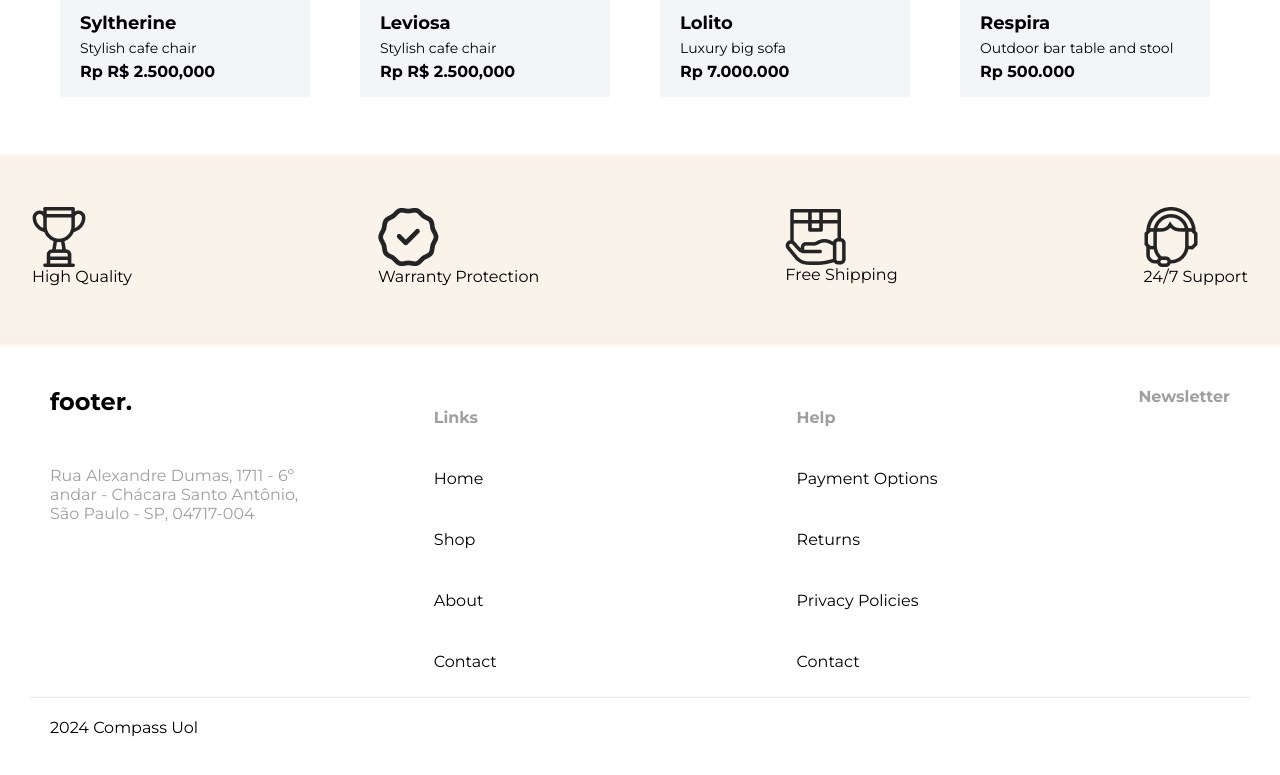
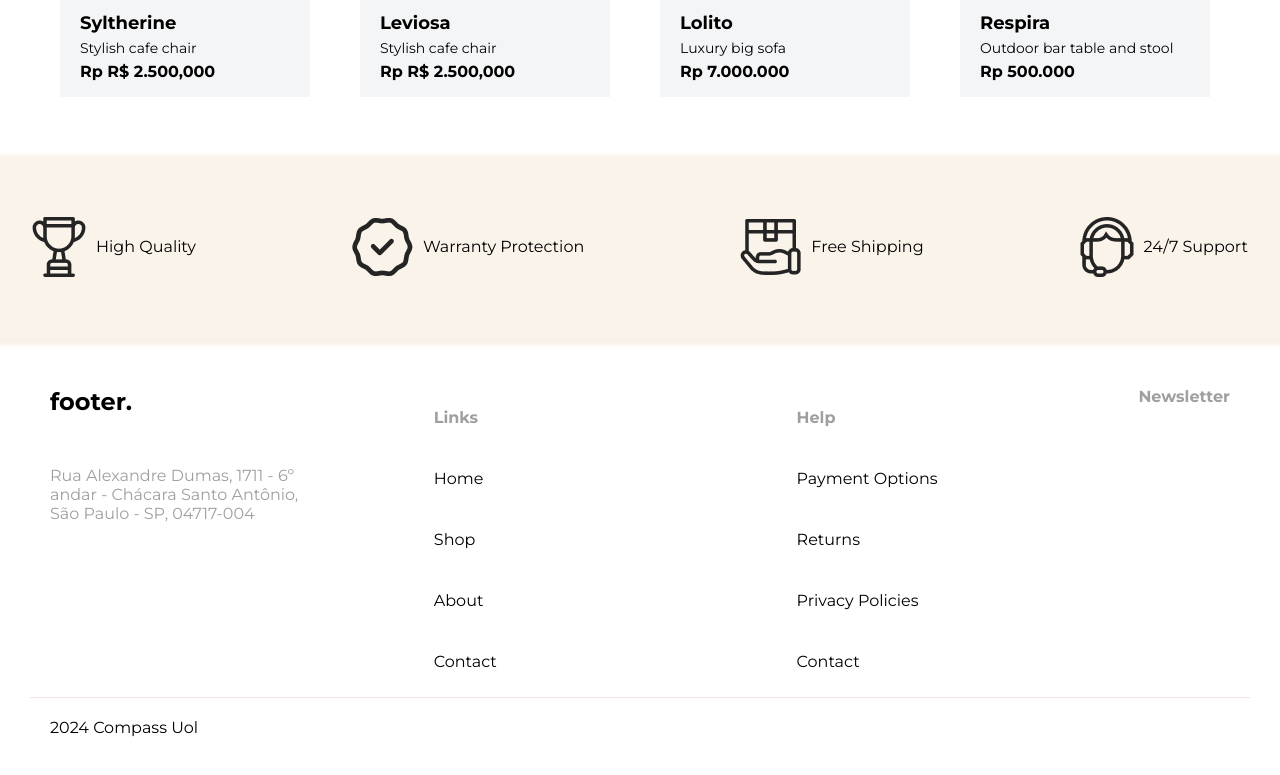
Before and after one commit to juliamenzss/Compass-Shop, a plain HTML site: page index.html in a window 1280 px wide. Shown: the part 3445-4220 px from the top of the page. Drawn offline with Linux system fonts and the light colour scheme.

Commit message:
feat: adicionando pre footer atualizado

```diff
--- a/index.html
+++ b/index.html
@@ -355,16 +355,16 @@
   </div>
 <!-- Pre footer -->
   <div class="preFooter">
-    <div><img src="./assets/icons/trophy.png" alt="">
+    <div class="preFooterItem"><img src="./assets/icons/trophy.png" alt="">
       <p>High Quality</p></div>
 
-      <div><img src="./assets/icons/checking.png" alt="">
+      <div class="preFooterItem"><img src="./assets/icons/checking.png" alt="">
       <p>Warranty Protection</p></div>
 
-      <div><img src="./assets/icons/shipping.png" alt="">
+      <div class="preFooterItem"><img src="./assets/icons/shipping.png" alt="">
       <p>Free Shipping</p></div>
 
-      <div><img src="./assets/icons/support.png" alt="">
+      <div class="preFooterItem"><img src="./assets/icons/support.png" alt="">
       <p>24/7 Support</p></div>
 
 
--- a/style.css
+++ b/style.css
@@ -222,16 +222,17 @@ h1 {
   box-shadow: 0px 3px 3px 5px #F9F1E7;
 }
 
-.preFooter img {
+.preFooterItem {
   display: flex;
-  flex-direction: row;
+  align-items: center;
+}
+.preFooterItem img {
+margin-right: 10px;
   }
+
   .preFooter p {
-    display: flex;
+   margin: 0;
     }
-    /* width: 20px;
-    height: 20px;
-    margin-right: .8rem; */
 
 .contentFooter {
   background-color: #ffffff;
```
